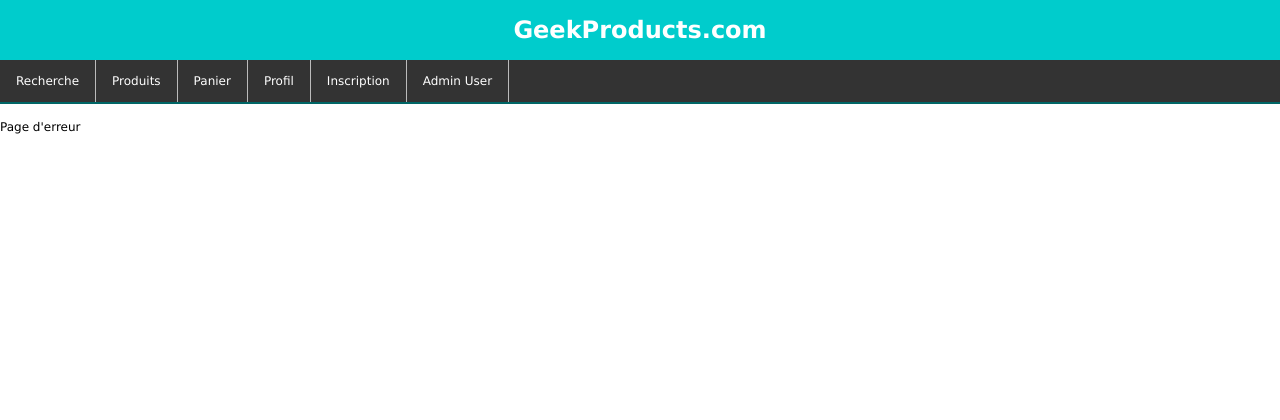
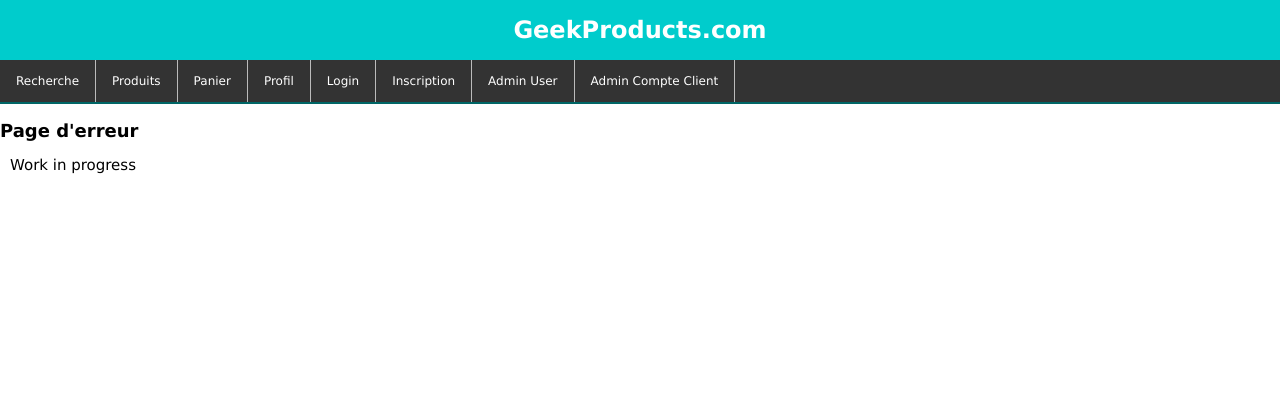
Before and after one commit to nsobczak/e-shopping, a PHP site: the page made by index.php in a window 1280 px wide. Shown: the top 420 px of the page. Run offline with PHP 8.4, Linux system fonts and the light colour scheme.

Commit message:
Update page d'erreur et header

```diff
--- a/Vue/header.php
+++ b/Vue/header.php
@@ -12,8 +12,10 @@
         </li>
         <li><a href="index.php?action=tunnel">Panier</a></li>
         <li><a href="index.php?action=userProfile">Profil</a></li>
+        <li><a href="index.php?action=login">Login</a></li>
         <li><a href="index.php?action=inscription">Inscription</a></li>
         <li><a href="index.php?action=AdminUser">Admin User</a></li>
+        <li><a href="index.php?action=AdminCompteClient">Admin Compte Client</a></li>
 
     </ul>
 
--- a/Vue/vueErreur.php
+++ b/Vue/vueErreur.php
@@ -1,3 +1,7 @@
 <section id=erreur>
-    Page d'erreur
+    <h1> Page d'erreur <h1/>
+
+        <p>
+            Work in progress
+        <p/>
 </section>
```
